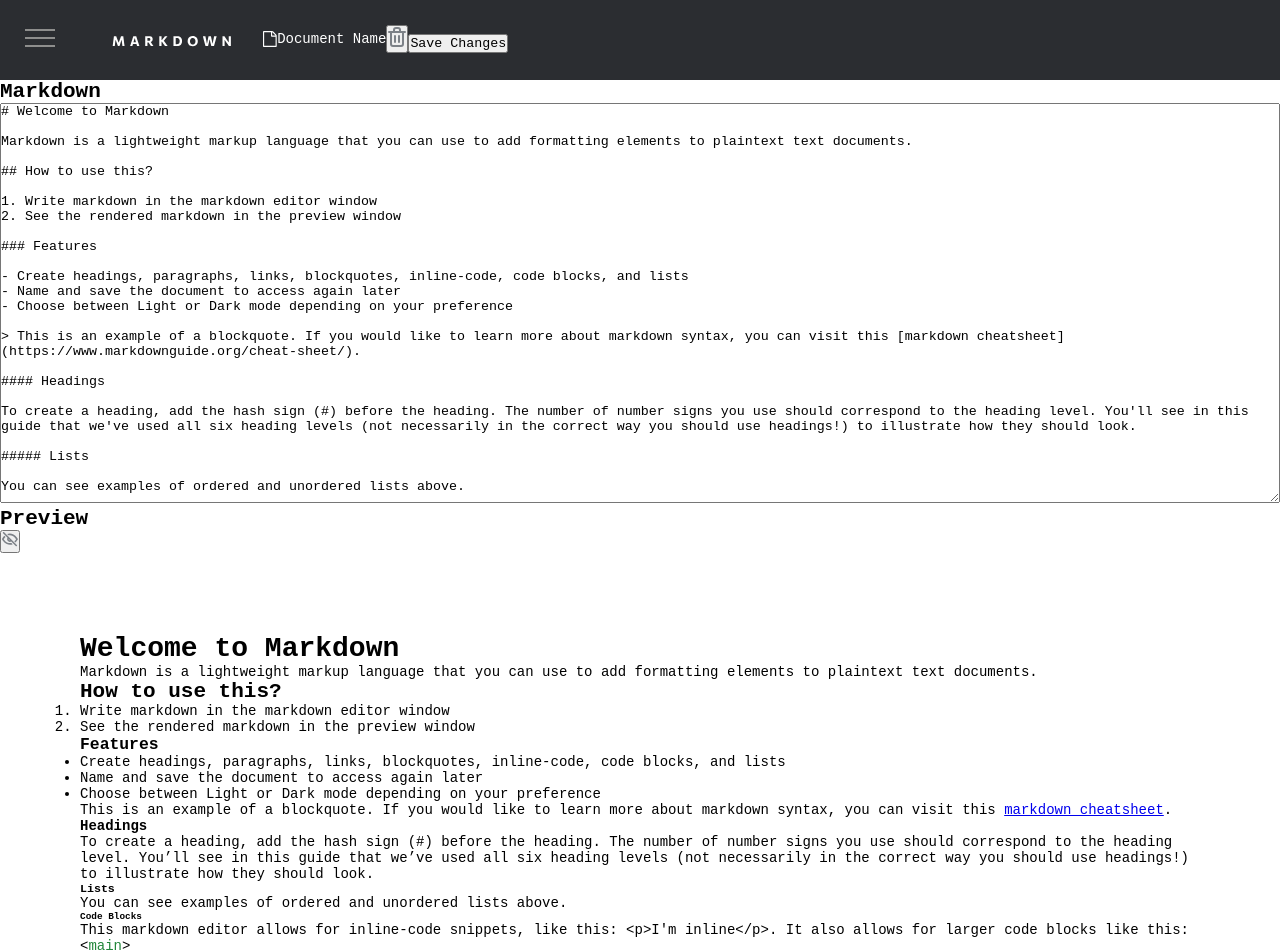
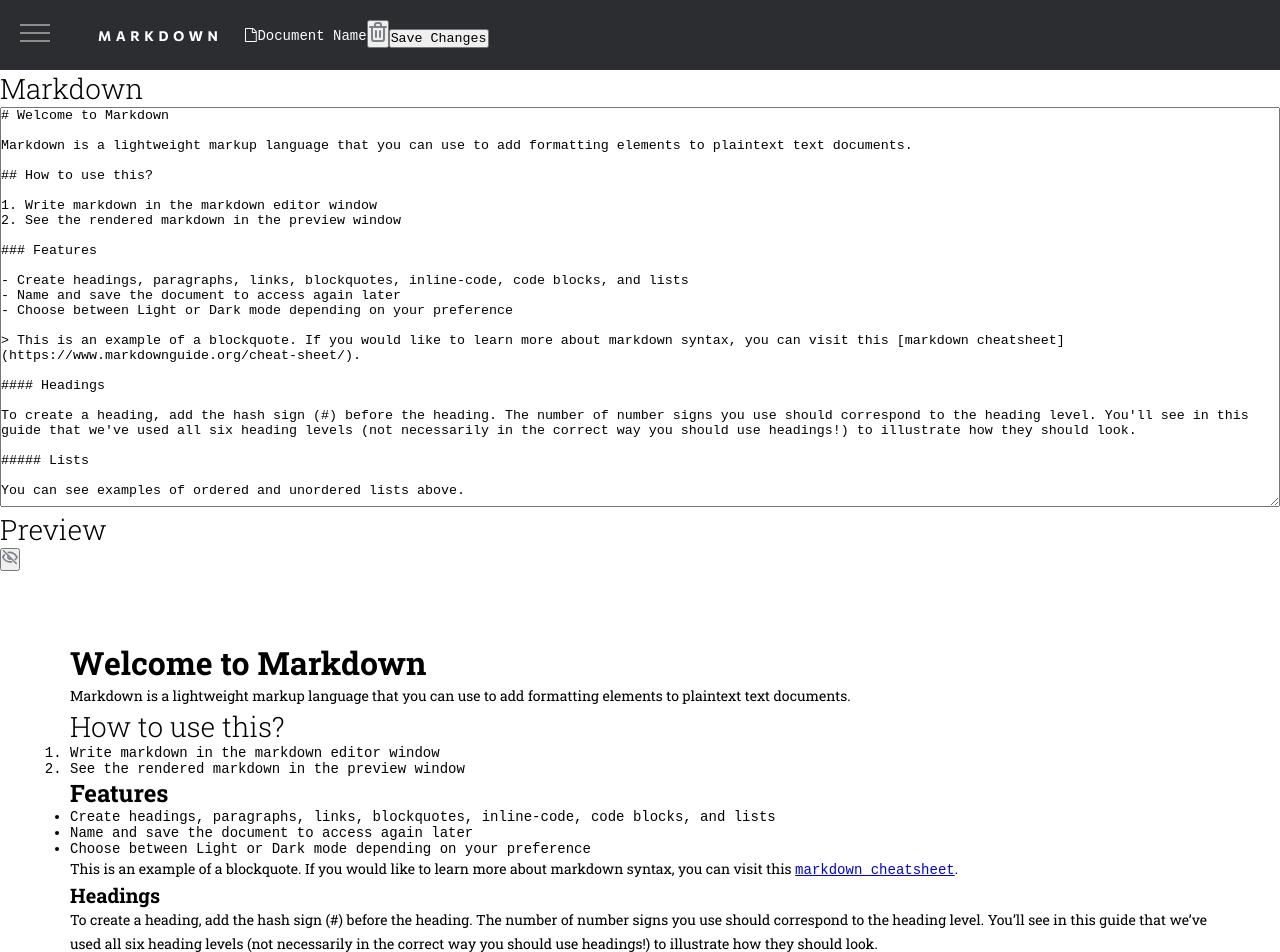
Before and after one commit to bradleyhop/frontend-mentor-in-browser-markdown-editor, a Vue app: page / in a window 1280 px wide. Shown: the top 952 px of the page. Built offline with nearby package versions, Linux system fonts and the light colour scheme.

Commit message:
typography for preview, app

```diff
--- a/src/assets/scss/main.scss
+++ b/src/assets/scss/main.scss
@@ -3,6 +3,7 @@
  */
 
 @import "colors.scss";
+@import "typography.scss";
 
 // reset browser defaults
 *,
@@ -16,7 +17,7 @@
   font-family: "Space Mono", monospace;
 }
 
-body {
+html {
   // REM
   font-size: 14px;
 }
--- /dev/null
+++ b/src/assets/scss/typography.scss
@@ -0,0 +1,75 @@
+/*
+ * Typography per supplied documentation.
+ * We're using element selectors to target the html-rendered markdown preview
+ */
+
+h1 {
+  font-family: 'Roboto Slab', serif;
+  font-size: 32px;
+  font-weight: bold;
+}
+
+h2 {
+  font-family: 'Roboto Slab', serif;
+  font-size: 28px;
+  font-weight: lighter;
+}
+
+h3 {
+  font-family: 'Roboto Slab', serif;
+  font-size: 24px;
+  font-weight: bold;
+}
+
+h4 {
+  font-family: 'Roboto Slab', serif;
+  font-size: 20px;
+  font-weight: bold;
+}
+
+h5 {
+  font-family: 'Roboto Slab', serif;
+  font-size: 16px;
+  font-weight: bold;
+}
+
+h6 {
+  font-family: 'Roboto Slab', serif;
+  font-size: 14px;
+  font-weight: bold;
+  color: $dark-orange;
+}
+
+p {
+  font-family: 'Roboto Slab', serif;
+  font-size: 14px;
+  line-height: 24px;
+}
+
+b {
+  @extend p;
+  font-weight: bold;
+}
+
+
+code {
+  @extend p;
+  font-family: 'Roboto Mono', monospace;
+}
+
+.in-app-heading-m {
+  font-family: 'Roboto', sans-serif;
+  font-size: 15px;
+}
+
+.in-app-heading-s {
+  font-family: 'Roboto', sans-serif;
+  font-size: 14px;
+  letter-spacing: 2px;
+}
+
+.in-app-body {
+  font-family: 'Roboto', sans-serif;
+  font-size: 13px;
+  font-weight: lighter;
+}
--- a/vite.config.js
+++ b/vite.config.js
@@ -20,6 +20,7 @@ export default defineConfig({
         additionalData: `
         @import "@/assets/scss/main.scss";
         @import "@/assets/scss/colors.scss";
+        @import "@/assets/scss/typography.scss";
         `,
       },
     },
```
